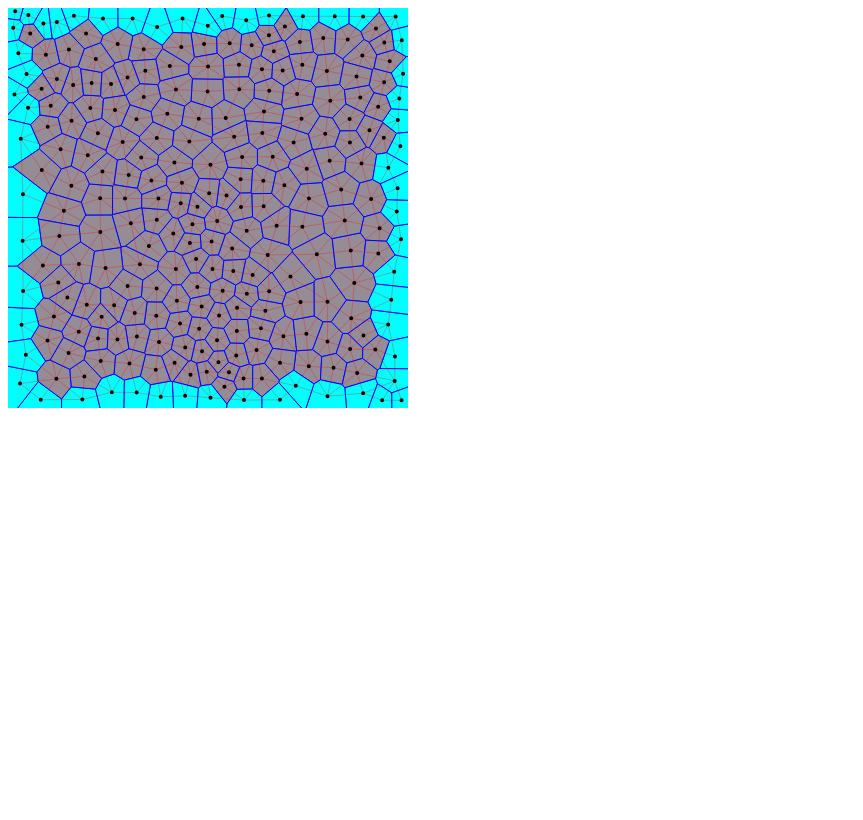
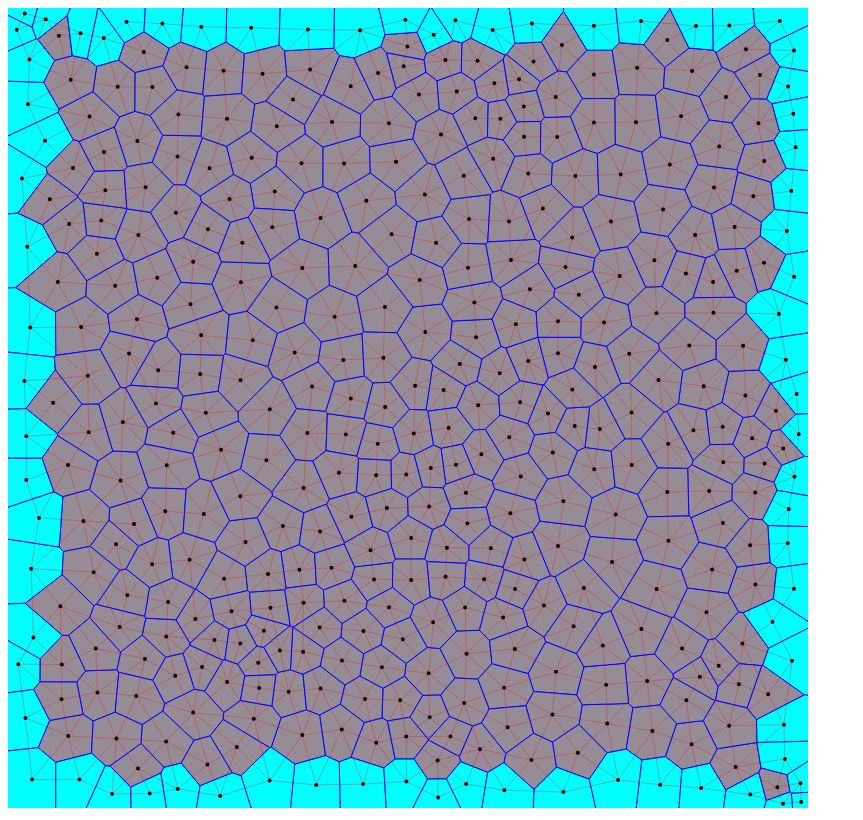
Before and after one commit to MeetmeLeave/meetmeleave.github.io, a plain HTML site: page pages/voronoiCanvas.html in a window 1280 px wide. Shown: the whole page, without its empty margins (0-863 px from the left). Drawn offline with nearby package versions, Linux system fonts and the light colour scheme.

Commit message:
changed canvas dimensions

```diff
--- a/pages/voronoiCanvas.html
+++ b/pages/voronoiCanvas.html
@@ -10,7 +10,7 @@
 </head>
 
 <body>
-	<canvas width="400" height="400"></canvas>
+	<canvas width="800" height="800"></canvas>
 	<script>start(152501);</script>
 </body>
 
--- a/src/procedural/voronoi.canvas.js
+++ b/src/procedural/voronoi.canvas.js
@@ -7,9 +7,9 @@ function start(seed) {
     window.width = canvas.width;
     window.height = canvas.height;
     window.minVal = -1;
-    window.maxVal = 401;
+    window.maxVal = 801;
 
-    window.sites = d3.range(250)
+    window.sites = d3.range(400)
         .map(function (d) {
             return [window.alea_rand() * width, window.alea_rand() * height];
         });
```
